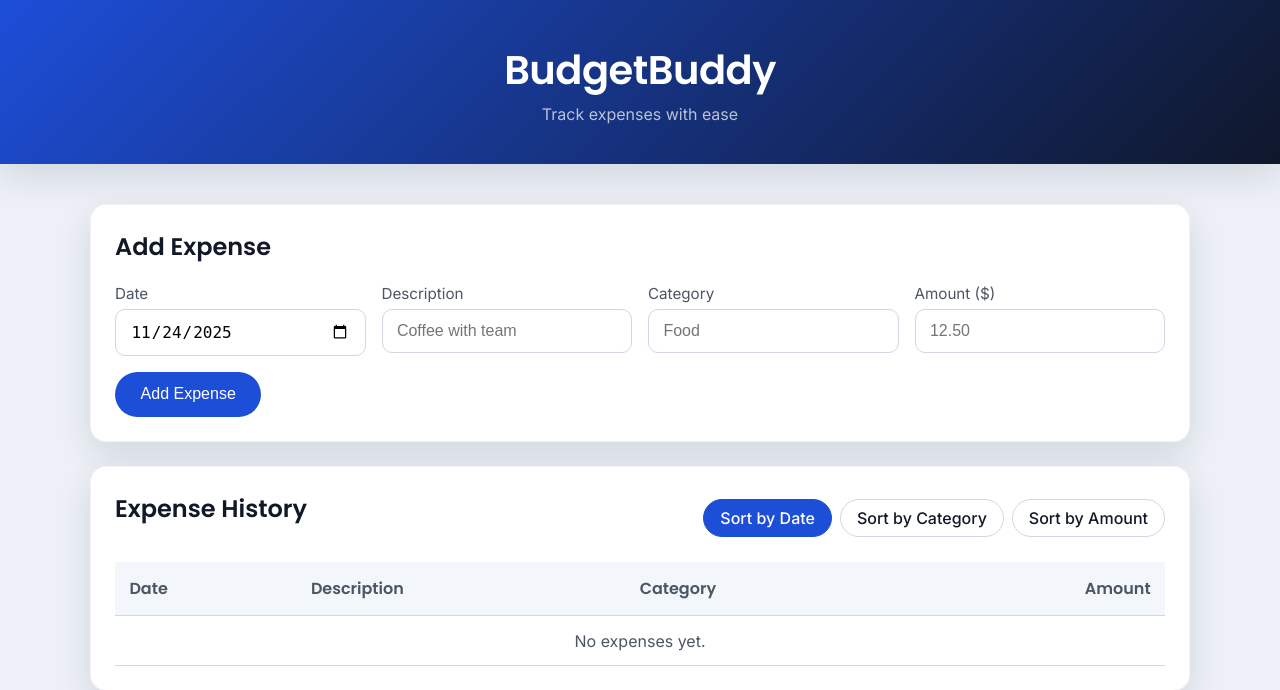
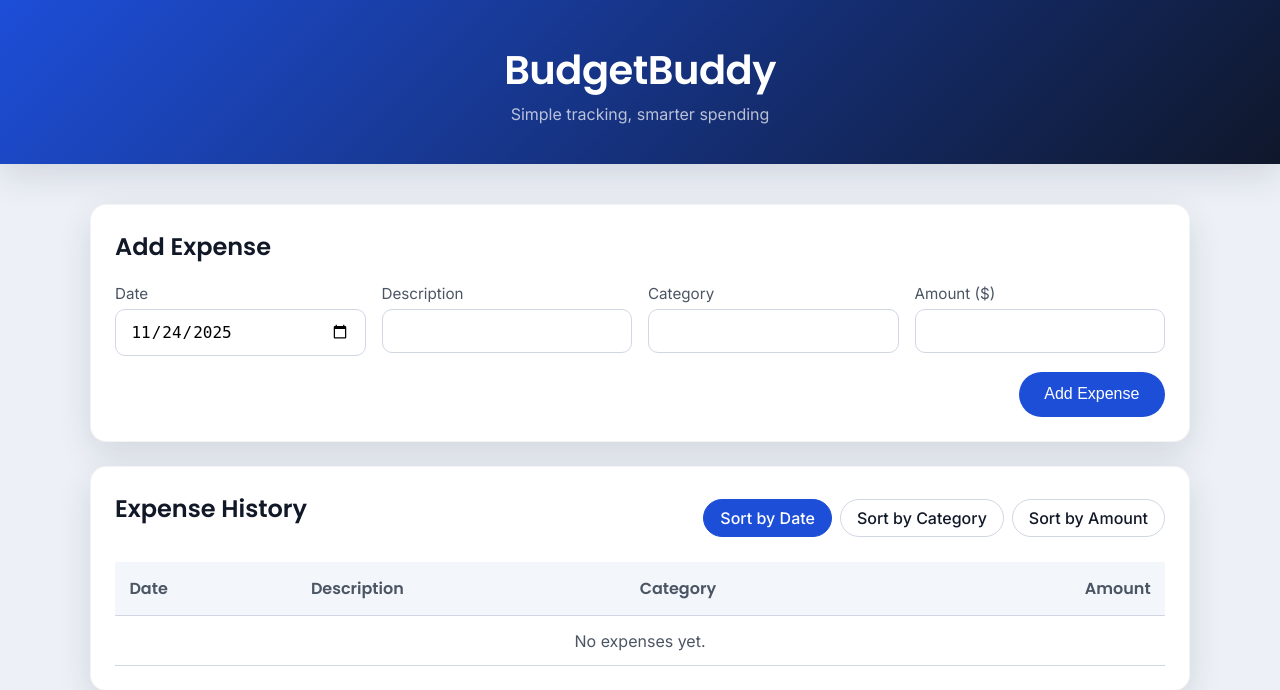
Before and after one commit to aungbbo/budget-buddy, a Flask app: page / in a window 1280 px wide. Shown: the top 690 px of the page. Run offline with Flask 3, Linux system fonts and the light colour scheme.

Commit message:
minor update

```diff
--- a/static/style.css
+++ b/static/style.css
@@ -88,6 +88,11 @@ main {
     background: rgba(239, 68, 68, 0.08);
     border-color: rgba(239, 68, 68, 0.2);
     color: var(--danger);
+}
+
+.form-actions {
+    display: flex;
+    justify-content: flex-end;
 }
 
 .form-grid {
--- a/templates/base.html
+++ b/templates/base.html
@@ -10,7 +10,7 @@
     <header class="page-header">
         <div class="container">
             <h1>BudgetBuddy</h1>
-            <p class="tagline">Track expenses with ease</p>
+            <p class="tagline">Simple tracking, smarter spending</p>
         </div>
     </header>
 
@@ -43,7 +43,6 @@
                         <input
                             type="text"
                             name="description"
-                            placeholder="Coffee with team"
                             value="{{ form.value('description') }}"
                             class="{% if form.errors.get('description') %}invalid{% endif %}"
                             required
@@ -57,7 +56,6 @@
                         <input
                             type="text"
                             name="category"
-                            placeholder="Food"
                             value="{{ form.value('category') }}"
                             class="{% if form.errors.get('category') %}invalid{% endif %}"
                             required
@@ -73,7 +71,6 @@
                             name="amount"
                             min="0"
                             step="0.01"
-                            placeholder="12.50"
                             value="{{ form.value('amount') }}"
                             class="{% if form.errors.get('amount') %}invalid{% endif %}"
                             required
@@ -83,7 +80,9 @@
                         {% endif %}
                     </label>
                 </div>
-                <button type="submit" class="primary-btn">Add Expense</button>
+                <div class="form-actions">
+                    <button type="submit" class="primary-btn">Add Expense</button>
+                </div>
             </form>
         </section>
 
```
Also changed, not shown: README.md.
